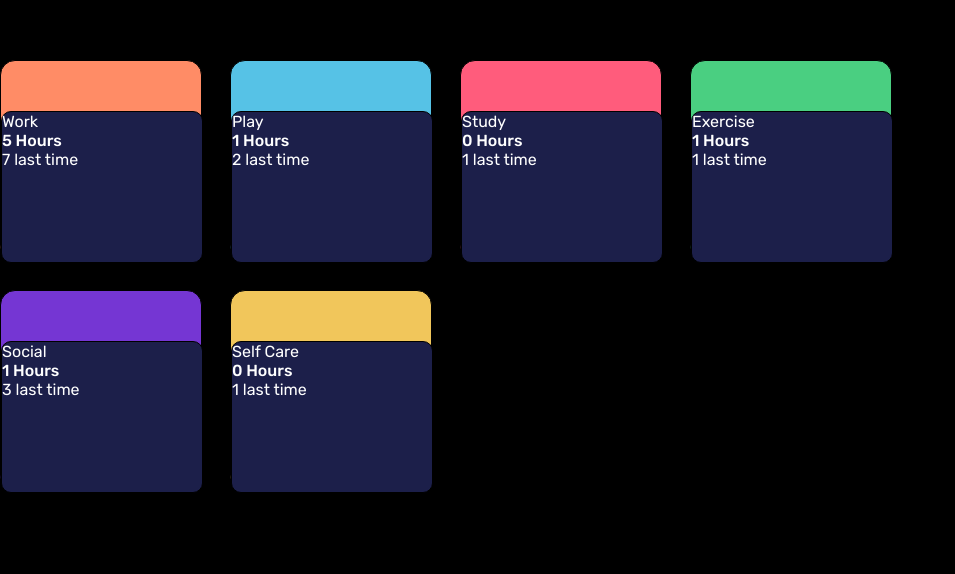
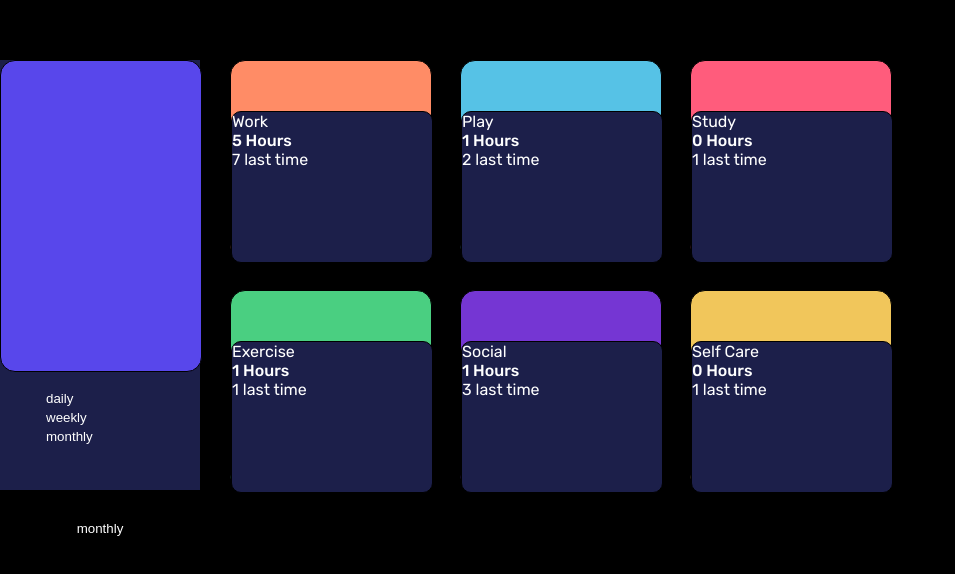
Before and after one commit to euclyd-2022/time-tracking-dashboard, a React (Create React App) app: page / in a window 1280 px wide. Shown: the part 130-704 px from the top of the page, without its empty margins (0-955 px from the left). Built offline with nearby package versions, Linux system fonts and the light colour scheme.

Commit message:
woking on button function

```diff
--- a/src/App.js
+++ b/src/App.js
@@ -35,6 +35,16 @@ function App() {
   // const {title, timeframes: {daily: {current: daily_current, previous: daily_previous}, monthly: {current: monthly_current, previous: monthly_previous}, weekly: {current: weekly_current, previous: weekly_previous}}} = randomname;
   // console.log(title +' '+daily_current +' '+ weekly_current +' '+ monthly_current) // = Work 5 32 103
 
+  function changePeriod(timeframe){
+
+    if (timeframe==='monthly'){
+     console.log(timeframe)
+     //setTimes([monthly.current,monthly.previous])
+
+  }
+ }
+
+
   const new_activity= jsonData.map(function m(new_activity, index) {
   let key=uuidv4();
   const {title, timeframes: {daily: {current: daily_current, previous: daily_previous}, monthly: {current: monthly_current, previous: monthly_previous}, weekly: {current: weekly_current, previous: weekly_previous}}} = new_activity
@@ -62,13 +72,20 @@ function App() {
     default:
     color=''
   }
+
+
+
   return (<Card key={key} id={index} title={title} current={daily_current} previous={daily_previous}  bgColor={color}/>
   )
 
 })
 
 return (
-  <div className='container'>{new_activity}</div>
+  <div className='container'>
+   <CardHead key='0' title='item-1' bgColor='blue' time={['daily', 'weekly', 'monthly']} header_card={true} changePeriod={() => changePeriod()} />
+    {new_activity}
+    <button onClick={()=>changePeriod('monthly')}>monthly</button>
+    </div>
 
 
 )
```
